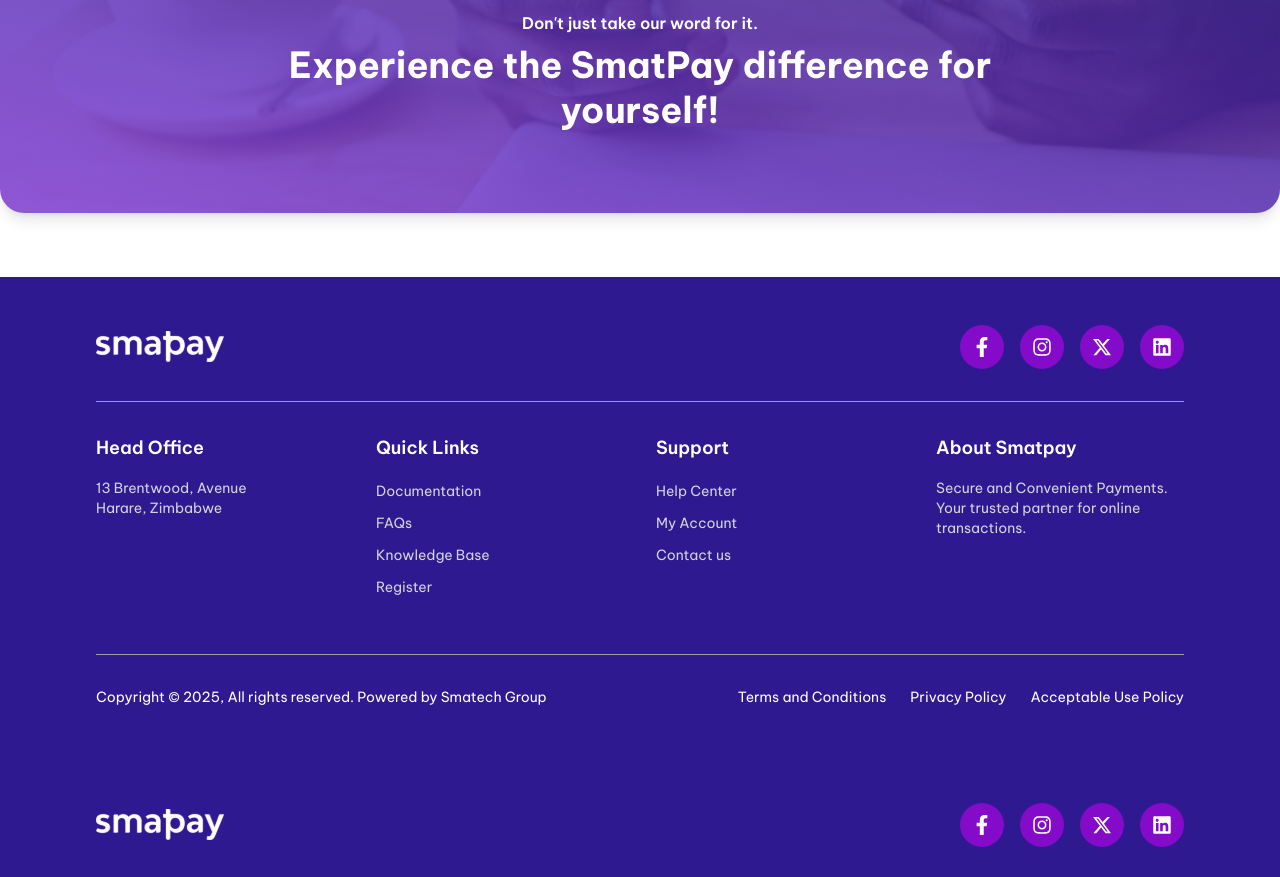
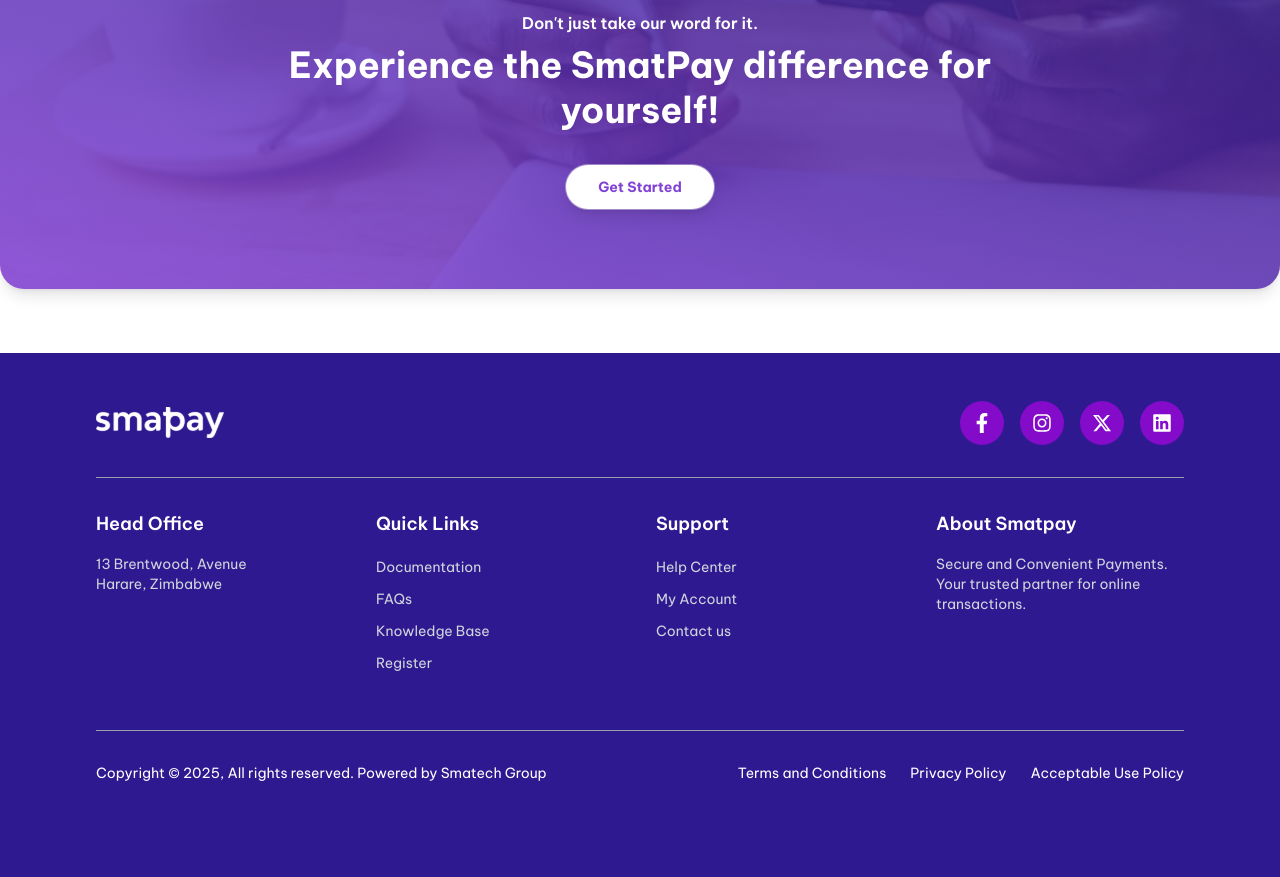
Before and after one commit to billychosee/smatpay-website, a Next.js app: page / in a window 1280 px wide. Shown: the part 5540-6417 px from the top of the page. Built offline with nearby package versions, Linux system fonts and the light colour scheme.

Commit message:
updated get started button

```diff
--- a/src/app/page.tsx
+++ b/src/app/page.tsx
@@ -706,6 +706,17 @@
       >
         Experience the SmatPay difference for yourself!
       </motion.h3>
+
+      {/* The new "Get Started" button has been added here */}
+      <motion.div variants={fadeUp}>
+        <Link
+          href="https://merchant.smatpay.africa/sign-up"
+          className="mt-8 inline-flex rounded-full bg-white px-8 py-3 text-sm font-bold text-[#8141D5] shadow-lg ring-1 ring-white/40 transition hover:bg-[#f3f3f3]"
+        >
+          Get Started
+        </Link>
+      </motion.div>
+
       <motion.div
         variants={pulse}
         initial="rest"
```
Lines whose indentation alone changed are shown as unchanged.
